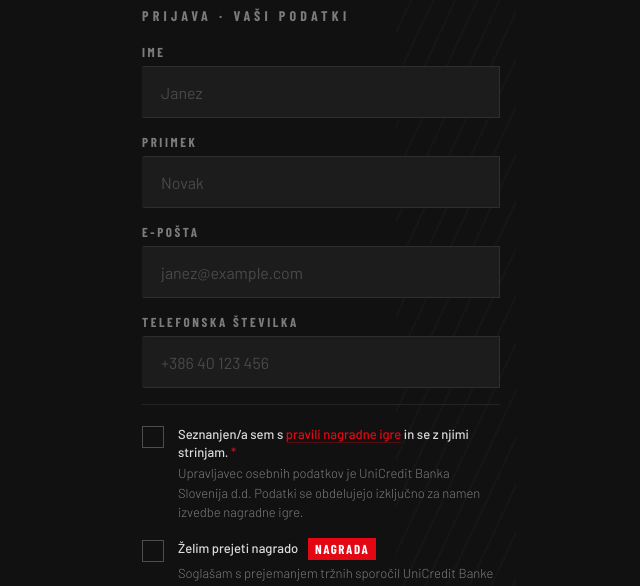
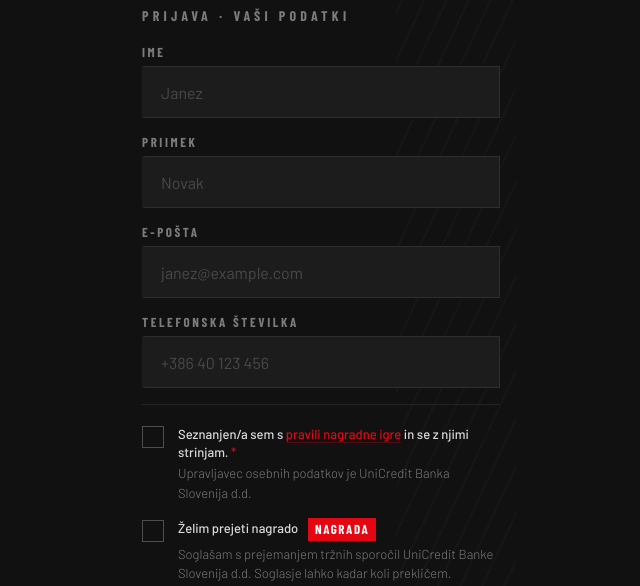
Before and after one commit to Miha-2/unicredit-f1, a website: page public/index.html in a window 1280 px wide. Shown: the part 214-800 px from the top of the page, without its empty margins (319-959 px from the left). Drawn offline with nearby package versions, Linux system fonts and the light colour scheme; a web font is replaced by a local one.

Commit message:
remove data processing purpose sentence from first checkbox description

```diff
--- a/public/index.html
+++ b/public/index.html
@@ -54,7 +54,7 @@
           <div class="cb-box" id="cb1"></div>
           <div class="cb-content">
             <div class="cb-title">Seznanjen/a sem s <a href="#">pravili nagradne igre</a> in se z njimi strinjam. <span style="color:var(--red);">*</span></div>
-            <div class="cb-desc">Upravljavec osebnih podatkov je UniCredit Banka Slovenija d.d. Podatki se obdelujejo izključno za namen izvedbe nagradne igre.</div>
+            <div class="cb-desc">Upravljavec osebnih podatkov je UniCredit Banka Slovenija d.d.</div>
             <span class="field-error" id="error-cb1"></span>
           </div>
         </div>
```
